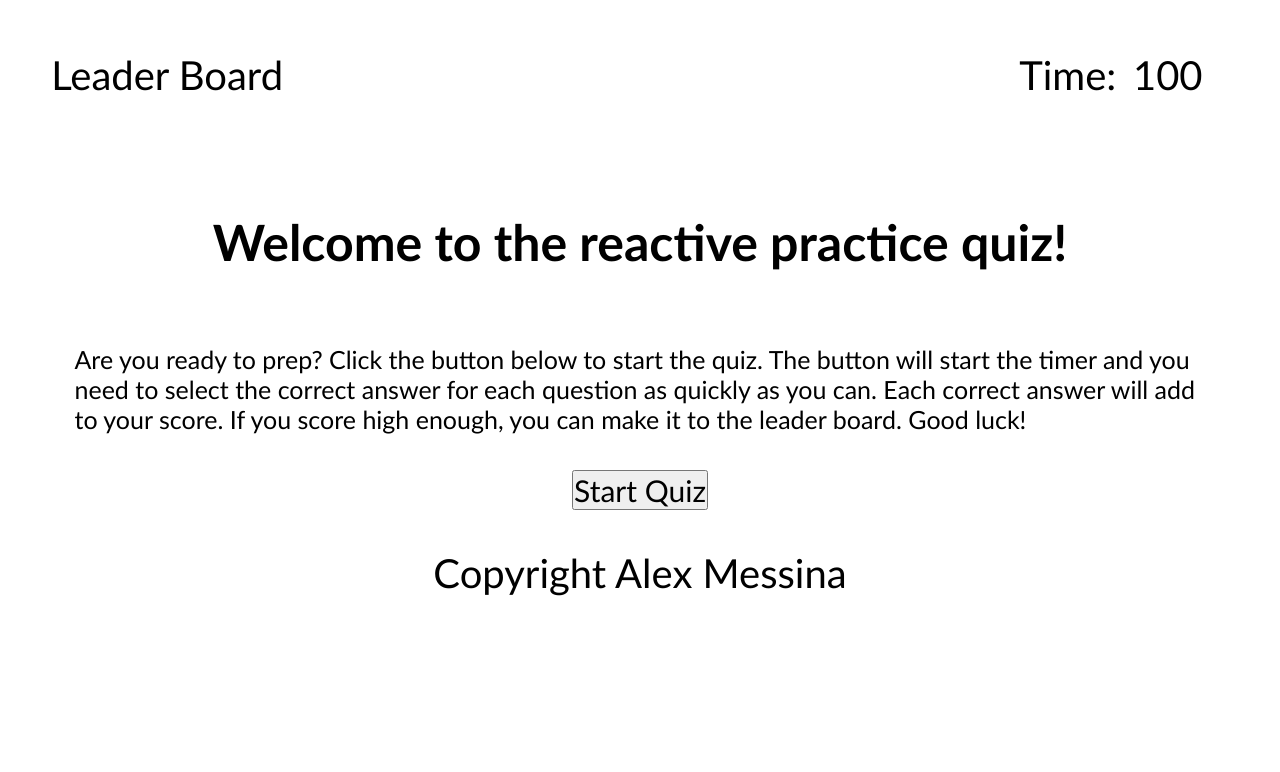
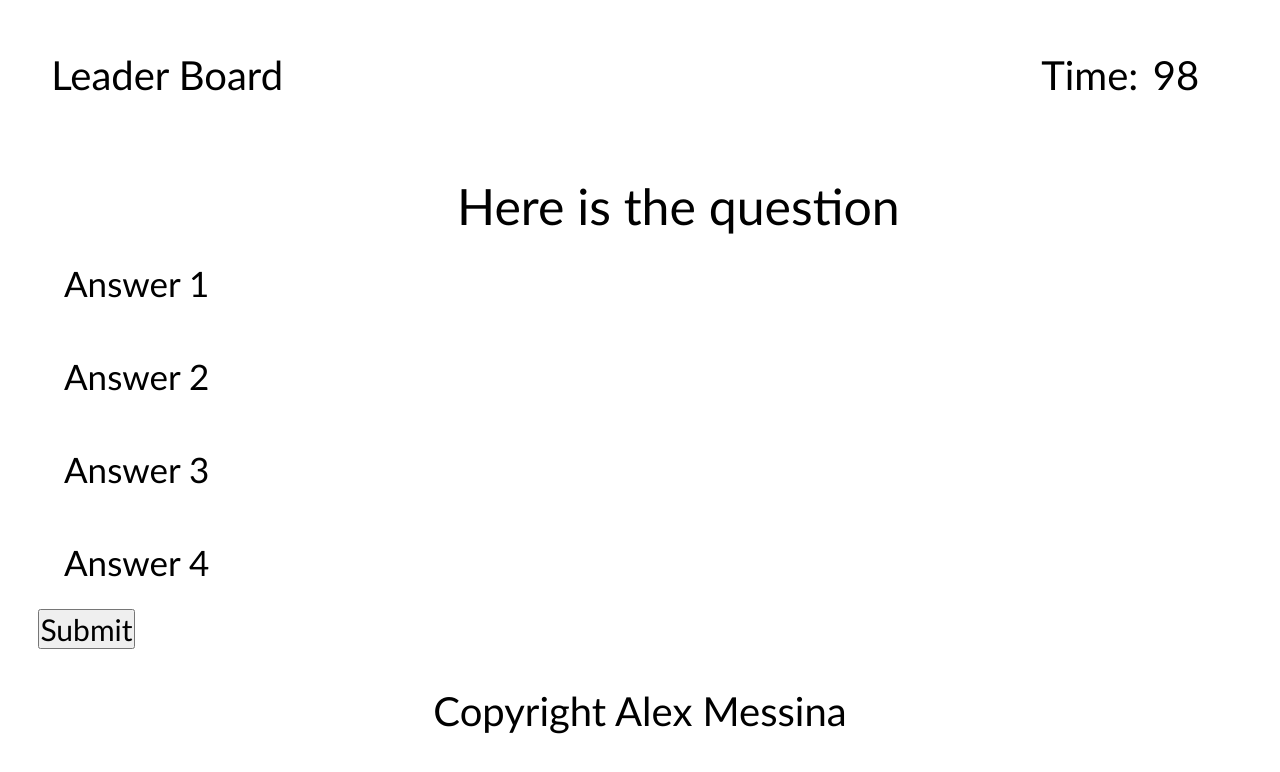
Before and after one commit to ExecutorKarthan/Responsive-Quiz, a plain HTML site: page index.html in a window 1280 px wide. Both pictures are taken after a click on the button "Start Quiz". Shown: the top 772 px of the page. Drawn offline with Linux system fonts and the light colour scheme.

Commit message:
Added Javascript to make sections appear/disappear -Adjusted CSS and HTML to support this

```diff
--- a/assets/script.js
+++ b/assets/script.js
@@ -0,0 +1,39 @@
+function changeBox(visibleBox){
+    var welcomePage = document.querySelector("#welcomePage");
+    var questionBox = document.querySelector("#questionBox");
+    var highScore = document.querySelector("#highScore");
+    welcomePage.style.display="None";
+    questionBox.style.display="None";
+    highScore.style.display="None";
+    if(visibleBox == "#welcomePage"){
+        welcomePage.style.display="Block";
+    }
+    if(visibleBox == "#questionBox"){
+        questionBox.style.display="Block";
+    }
+    if(visibleBox == "#highScore"){
+        welcomePage.style.display="Block";
+    }
+}
+
+function startGame(){
+    changeBox("#questionBox")
+    var timerInterval = setInterval(function() {
+    timeVal--;
+    timeText.textContent = timeVal;
+    if(timeVal == 0){
+        clearInterval(timerInterval)
+    }
+    }, 1000)
+}
+
+function enterAnswer(){
+
+}
+
+var leaderText = document.querySelector("#leaderLink")
+var timeText = document.querySelector("#startTime")
+var timeVal = document.querySelector("#startTime").innerHTML
+leaderText.addEventListener("click", function(){
+    changeBox("#highScore");
+});
--- a/assets/stylesheet.css
+++ b/assets/stylesheet.css
@@ -25,7 +25,7 @@ header{
     margin: auto;
 }
 
-#timer p, #currentTime{
+#timer p, #startTime{
     margin: 5%
 }
 
--- a/index.html
+++ b/index.html
@@ -11,11 +11,11 @@
         <!--Create a header that contains navigation-like elements. One to access the high score board and one to display the timer-->
         <header>
             <div id="leaderLink">
-                <p>Leader Board</p>
+                <p id="leadText">Leader Board</p>
             </div>
             <div id="timer">
                 <p>Time:</p>
-                <p id="currentTime">100</p>
+                <p id="startTime">100</p>
             </div>
         </header>
         <!--Create a welcome page that can be hidden during game play or while viewing the high score -->
@@ -27,7 +27,7 @@
                 If you score high enough, you can make it to the leader board.
                 Good luck!
             </p>
-            <button id="startButton">Start Quiz</button>
+            <button id="startButton" onclick="startGame()">Start Quiz</button>
         </section>
         <!--Create a question box that can be hidden by the welcome page or while viewing the high score -->
         <section id="questionBox">
@@ -38,7 +38,7 @@
                 <li id="a3">Answer 3</li>
                 <li id="a4">Answer 4</li>
             </ul>
-            <button id="submitButton">Submit </button>
+            <button id="submitButton" onclick="enterAnswer()";>Submit </button>
         </section>
         <!--Create a high score box that can be hidden by the welcome page or while viewing the high score -->
         <section id="highScore">
@@ -50,10 +50,11 @@
                 <li id="l4">Leader 4</li>
                 <li id="l5">Leader 5</li>
             </ul>
-            <button id="backToQuiz">Return to Quiz </button>
+            <button id="backToQuiz" onclick="startGame();">Return to Quiz </button>
         </section>
         <footer>
             <p>Copyright Alex Messina</p>
         </footer>
+        <script type="text/javascript" src="./assets/script.js"></script>
     </body>
 </html>
```
